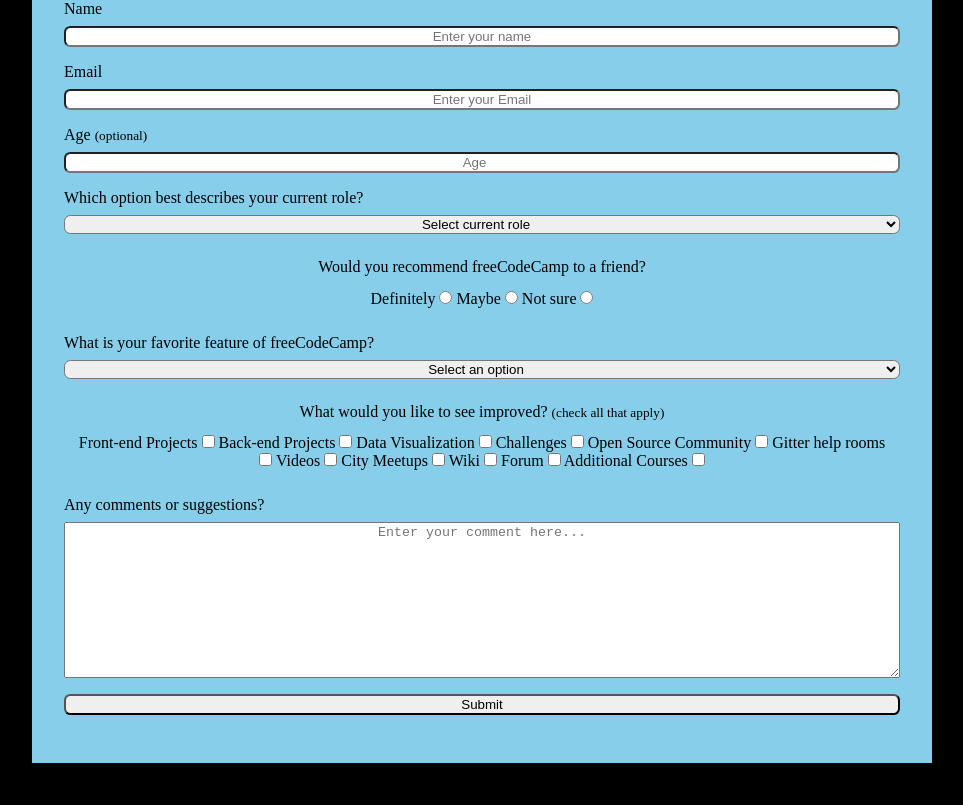
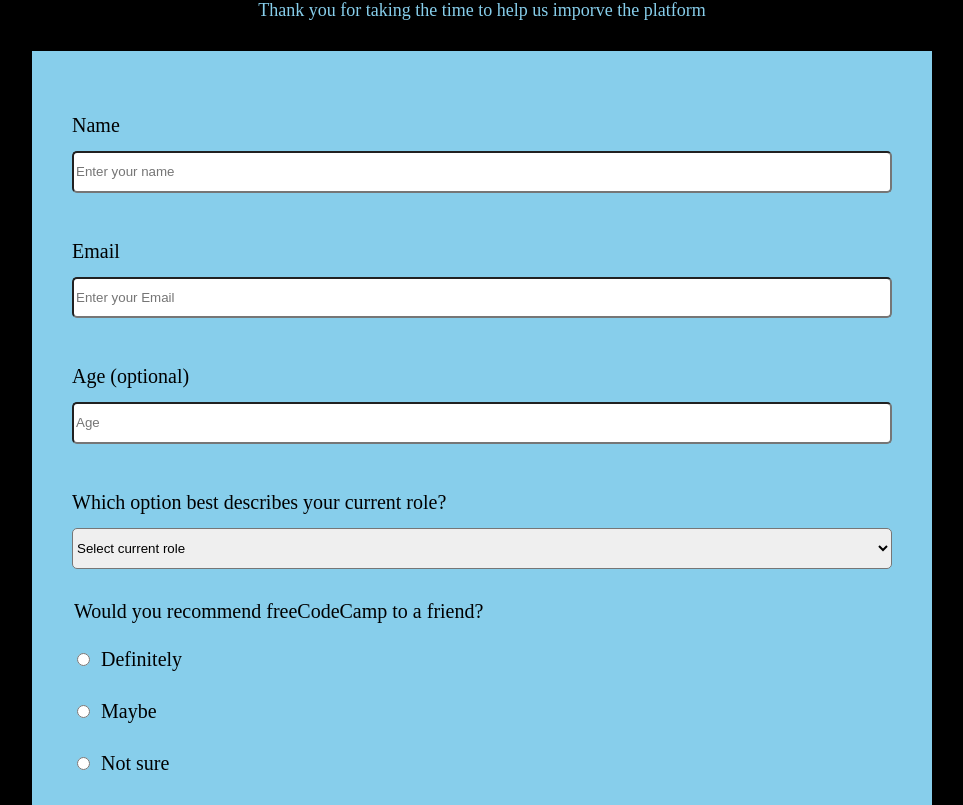
Before and after one commit to Dan-McGrath/Survey-Form, a plain HTML site: page index.html in a window 1280 px wide. Shown: the part 87-892 px from the top of the page, without its empty margins (158-1121 px from the left). Before the commit the page ends 850 px from the top, so only its background shows below. Drawn offline with Linux system fonts and the light colour scheme.

Commit message:
Finished layout

```diff
--- a/index.html
+++ b/index.html
@@ -15,23 +15,23 @@
     <main>
         <form action="" method="'post" id="survey-form">
             <div class="form__items">
-                <label for="name" id="name-label">Name</label>
-                <input type="text" id="name" placeholder="Enter your name" required>
+                <label for="name" id="name-label" >Name</label>
+                <input type="text" id="name" placeholder="Enter your name" required class="field">
             </div>
 
             <div class="form__items">
                 <label for="email" id="email-label">Email</label>
-                <input type="text" id="email" placeholder="Enter your Email" required>
+                <input type="text" id="email" placeholder="Enter your Email" required class="field">
             </div>
 
             <div class="form__items">
                 <label for="age" id="number-label">Age <small>(optional)</small></label>
-                <input type="number" id="number" placeholder="Age" min="10" max="99">
+                <input type="number" id="number" placeholder="Age" min="10" max="99" class="field">
             </div>
 
             <div class="form__items">
                 <label for="dropdown">Which option best describes your current role?</label>
-                <select name="current_role" id="dropdown">
+                <select name="current_role" id="dropdown" class="field">
                     <option value="" disabled selected>Select current role</option>
                     <option value="student" >Student</option>
                     <option value="full_time_job">Full Time Job</option>
@@ -45,22 +45,25 @@
             <div class="form__items">
                 <fieldset class="radio">
                     <legend>Would you recommend freeCodeCamp to a friend?</legend>
-
+                        <div class="radio-btns">
                             <label for="definitely">Definitely</label>
                             <input type="radio" id="definitely" name="recommend-radio" value="definitely">
-
+                        </div>
+                        <div class="radio-btns">
                             <label for="maybe">Maybe</label>
                             <input type="radio" id="maybe" name="recommend-radio" value="maybe">
-
+                        </div>
+                        <div class="radio-btns">
                             <label for="not_sure">Not sure</label>
                             <input type="radio" id="not_sure" name="recommend-radio" value="not_sure">
+                        </div>
                 </fieldset>
             </div>
             <!-- End Radio -->
 
             <div class="form__items">
                 <label for="dropdown2">What is your favorite feature of freeCodeCamp?</label>
-                <select>
+                <select class="field">
                     <option value="" selected disabled>Select an option</option>
                     <option value="challenges">Challenges</option>
                     <option value="projects">Projects</option>
@@ -74,40 +77,50 @@
 
                 <fieldset>
                     <legend>What would you like to see improved? <small>(check all that apply)</small></legend>
-
+                    <div class="checkboxes">
                         <label for="checkbox1">Front-end Projects</label>
                         <input type="checkbox" name="imporvement" id="checkbox1" value="front_end_projects">
-
+                    </div>
+                    <div class="checkboxes">
                         <label for="checkbox2">Back-end Projects</label>
                         <input type="checkbox" name="imporvement" id="checkbox2" value="back_end_projects">
-
+                    </div>
+                    <div class="checkboxes">
                         <label for="checkbox3">Data Visualization</label>
                         <input type="checkbox" name="imporvement" id="checkbox3" value="data_visualization">
-
+                    </div>
+                    <div class="checkboxes">
                         <label for="checkbox4">Challenges</label>
                         <input type="checkbox" name="imporvement" id="checkbox4" value="challenges">
-
+                    </div>
+                    <div class="checkboxes">
                         <label for="checkbox5">Open Source Community</label>
                         <input type="checkbox" name="imporvement" id="checkbox5" value="open_source_community">
-
+                    </div>
+                    <div class="checkboxes">
                         <label for="checkbox6">Gitter help rooms</label>
                         <input type="checkbox" name="imporvement" id="checkbox6" value="gitter_help_rooms">
-
+                    </div>
+                    <div class="checkboxes">
                         <label for="checkbox7">Videos</label>
                         <input type="checkbox" name="imporvement" id="checkbox7" value="videos">
-
+                    </div>
+                    <div class="checkboxes">
                         <label for="checkbox8">City Meetups</label>
                         <input type="checkbox" name="imporvement" id="checkbox8" value="city_meetups">
-
+                    </div>
+                    <div class="checkboxes">
                         <label for="checkbox9">Wiki</label>
                         <input type="checkbox" name="imporvement" id="checkbox9" value="wiki">
-
+                    </div>
+                    <div class="checkboxes">
                         <label for="checkbox10">Forum</label>
                         <input type="checkbox" name="imporvement" id="checkbox10" value="forum">
-
+                    </div>
+                    <div class="checkboxes">
                         <label for="checkbox11">Additional Courses</label>
                         <input type="checkbox" name="imporvement" id="checkbox11" value="additional_courses">
-
+                    </div>
                 </fieldset>
             </div>
 
--- a/styles.scss
+++ b/styles.scss
@@ -1,12 +1,73 @@
-* {
+// Reset
+*, *:before, *:after{
     box-sizing: border-box;
+}
+
+html {
+    scroll-behavior: smooth;
+}
+
+html, body, div, span, object, iframe, figure, h1, h2, h3, h4, h5, h6, p, blockquote, pre, a, code, em, img, small, strike, strong, sub, sup, tt, b, u, i, ol, ul, li, fieldset, form, label, table, caption, tbody, tfoot, thead, tr, th, td, main, canvas, embed, footer, header, nav, section, video{
     margin: 0;
-    text-align: center;
+    padding: 0;
+    border: 0;
+    font-size: 100%;
+    font: inherit;
+    vertical-align: baseline;
+    text-rendering: optimizeLegibility;
+    -webkit-font-smoothing: antialiased;
+    text-size-adjust: none;
+    text-decoration: none;
+}
 
+
+footer, header, nav, section, main{
+    display: block;
 }
+
+body{
+    line-height: 1;
+}
+
+ol, ul{
+    list-style: none;
+}
+
+blockquote, q{
+    quotes: none;
+}
+
+blockquote:before, blockquote:after, q:before, q:after{
+    content: '';
+    content: none;
+}
+
+table{
+    border-collapse: collapse;
+    border-spacing: 0;
+}
+
+input{
+    border-radius: 0;
+}
+
+img, svg {
+    max-width: 100%;
+    height: auto;
+}
+
+// End Reset
+
 
 body {
     background-color: black;
+    text-align: center;
+    font-size: 20px;
+}
+header {
+    padding: 2rem 1rem;
+    text-align: center;
+    margin: auto;
 }
 
 h1,
@@ -14,6 +75,14 @@
     color: skyblue;
 }
 
+h1 {
+    font-size: 40px;
+    margin-bottom: 1rem;
+}
+
+p {
+    font-size: large;
+}
 
 form {
     min-width: 10vw;
@@ -21,25 +90,46 @@
     background-color: skyblue;
     color: black;
     margin: auto;
-    padding: 2rem;
+    padding: 3rem 2.5rem;
+    text-align: left;
 }
 
 fieldset {
     border: 0;
+    padding-bottom: 0.7rem;
 }
 
 legend {
-    padding: 0.5rem;
+    padding-bottom: 0.7rem;
+    margin-top: 1rem;
 }
 
 label {
-    padding-bottom: 0.5rem;
+    margin-top: 1rem;
+    padding-bottom: 1rem;
     text-align: left;
 }
 
-input,
-select {
-    border-radius: .4rem;
+
+
+.field {
+    height: 2.6rem;
+    border-radius: 5px;
+}
+
+.radio-btns,
+.checkboxes {
+    display: flex;
+    flex-direction: row-reverse;
+    justify-content: flex-end;
+    align-items: baseline;
+    padding-right: 0.3rem;
+    margin-top: 0;
+
+    label {
+        padding-left: .5rem;
+
+    }
 }
 
 .form__items {
@@ -48,5 +138,16 @@
     justify-content: space-around;
     align-items: stretch;
     padding-bottom: 1rem;
+    margin-bottom: 1rem;
+}
 
+input[type=submit] {
+    background-color: palevioletred;
+    height: 3rem;
+    border-radius: 10px;
+    transition: all 0.3s ease;
+
+    &:hover {
+        background-color: antiquewhite;
+    }
 }
```
Also changed, not shown: styles.css, 1 other file. Lines whose indentation alone changed are shown as unchanged.
